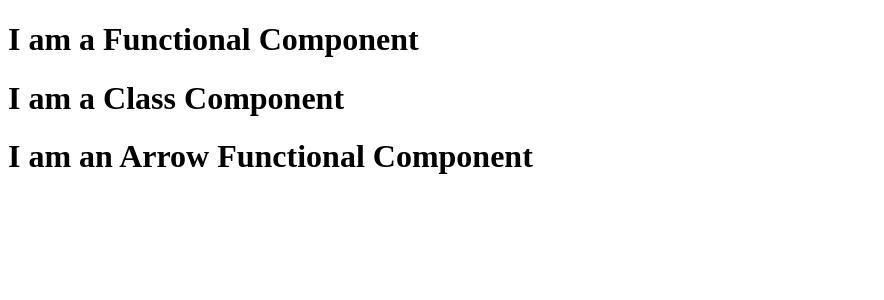
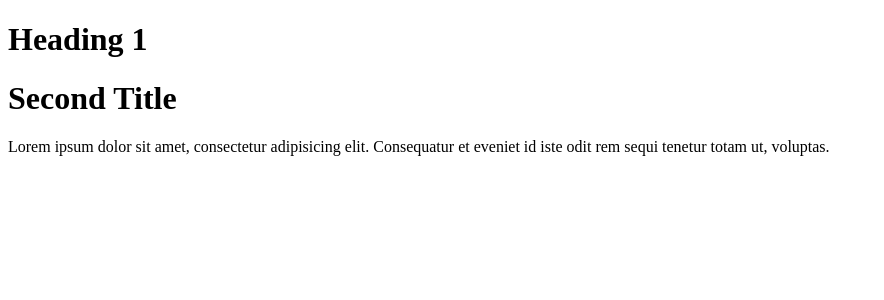
Before and after one commit to Nev3rM1nd3/cf9-react-app, a React (Vite) app: page / in a window 1280 px wide. Shown: the top 300 px of the page, without its empty margins (0-884 px from the left). Built offline with nearby package versions, Linux system fonts and the light colour scheme.

Commit message:
feat: add ArrowFunctionalComponentWithProps component

```diff
--- a/src/App.tsx
+++ b/src/App.tsx
@@ -1,13 +1,64 @@
-import FunctionalComponent from "./components/LessonTwo/FunctionalComponent.tsx";
-import ClassComponent from "./components/LessonTwo/ClassComponent.tsx";
-import ArrowFunctionalComponent from "./components/LessonTwo/ArrowFunctionalComponent.tsx";
+// import FunctionalComponent from "./components/LessonTwo/FunctionalComponent.tsx";
+import ArrowFunctionalComponentWithProps from "./components/LessonThree/ArrowFunctionalComponentWithProps.tsx";
+// import * as http2 from "node:http2";
+// import ClassComponent from "./components/LessonTwo/ClassComponent.tsx";
+// import ArrowFunctionalComponent from "./components/LessonTwo/ArrowFunctionalComponent.tsx";
+
+// type PropsA = {
+//   title: string,
+//   description: string
+// }
+//
+// type PropsB = {
+//   title: string,
+//   description: string
+// }
+//
+//
+// // UNION
+// type Status = "Error" | "Info" | "Warning";
+//
+// // TUPLES
+// type Coordinates = [number, number];
+//
+// // FUNCTIONS
+// type ClickHandler = (event: MouseEvent) => void;
+//
+// // INTERCECTION
+// type Props = PropsA & PropsB
+//
+// interface PropsTwo {
+//   title: string,
+//   description: string
+// }
+//
+// interface PropsTwo {
+//   price: number,
+//   sort: number
+// }
+//
+// // PropsTwo = {title, description, price, sort}
+//
+// interface PropsThree extends PropsTwo {
+//   image: string,
+// }
+//
+// // PropsThree = {title, description, price, sort, image}
+
 
 function App() {
+
   return (
     <>
-      <FunctionalComponent />
-      <ClassComponent />
-      <ArrowFunctionalComponent />
+      {/*<FunctionalComponent />*/}
+      {/*<FunctionalComponent />*/}
+      {/*<FunctionalComponent />*/}
+      {/*<FunctionalComponent />*/}
+      {/*<ClassComponent />*/}
+      {/*<ArrowFunctionalComponent />*/}
+      <ArrowFunctionalComponentWithProps title="Heading 1"/>
+      <ArrowFunctionalComponentWithProps title="Second Title" description="Lorem ipsum dolor sit amet, consectetur adipisicing elit. Consequatur et eveniet id iste odit rem sequi tenetur totam ut, voluptas.
+"/>
     </>
   )
 }
--- /dev/null
+++ b/src/components/LessonThree/ArrowFunctionalComponentWithProps.tsx
@@ -0,0 +1,18 @@
+type Props = {
+  title: string;
+  description?: string;
+}
+
+const ArrowFunctionalComponentWithProps = (
+  {title, description}: Props
+) => {
+
+  return (
+    <>
+      <h1>{title}</h1>
+      <p>{description}</p>
+    </>
+  )
+}
+
+export default ArrowFunctionalComponentWithProps
```
